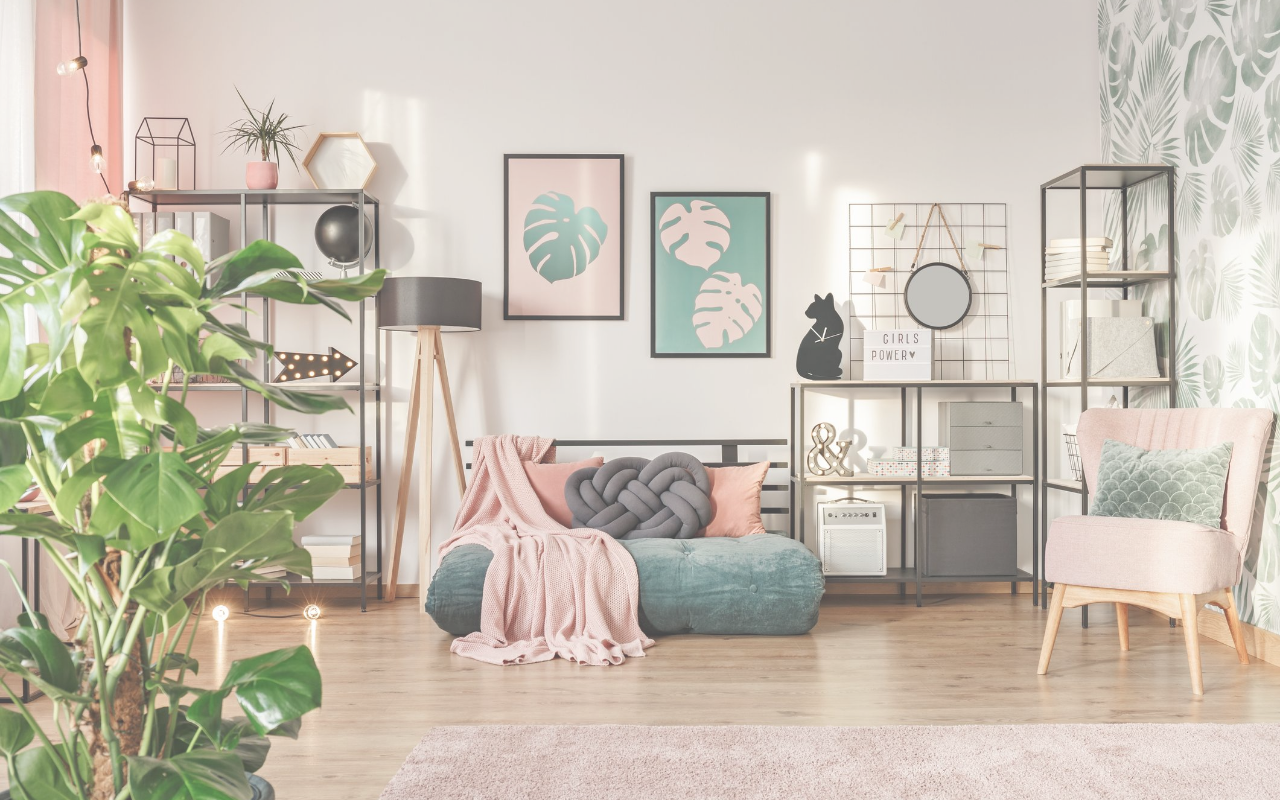
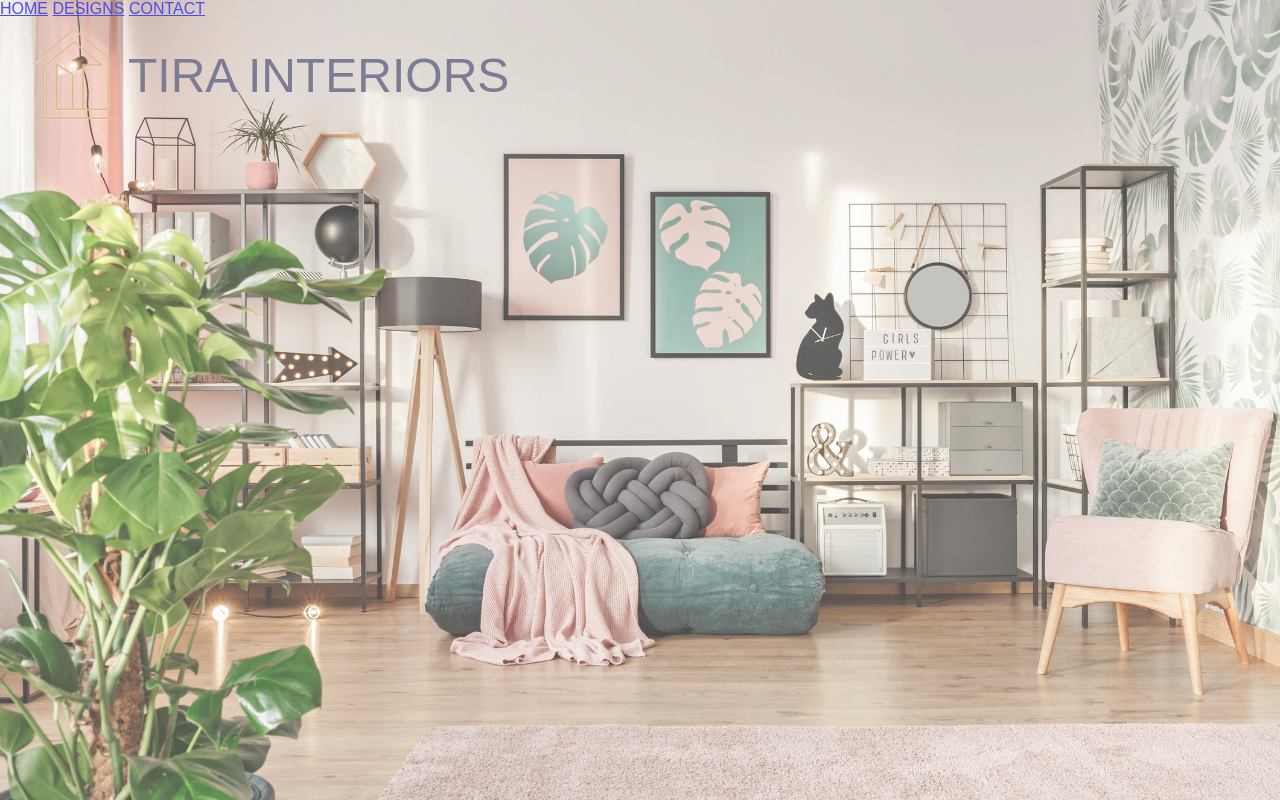
Before and after one commit to rpiranavini/TIRA-INTERIORS, a plain HTML site: page index.html in a window 1280 px wide. Drawn offline with Linux system fonts and the light colour scheme.

Commit message:
add heading and logo

```diff
--- a/index.html
+++ b/index.html
@@ -9,8 +9,18 @@
 
 </head>
 <body>
+
     <div class="banner">
+        <Header id="HOME">TIRA INTERIORS</Header>
         <div class="navbar">
+            <div class="logo">
+                <img id="logo"
+                    src="favicon.png" alt="company-logo">
+                </div>
+
+                <a href="#HOME">HOME</a>
+                <a href="#DESIGNS">DESIGNS</a>
+                <a href="#CONTACT">CONTACT</a>
 
         </div>
     </div>
--- a/style.css
+++ b/style.css
@@ -12,3 +12,18 @@
     height: 100vh;
     opacity: 0.7;
 }
+#logo {
+    position: absolute;
+    top: 3%;
+    left: 2%;
+    height: 100px;
+    width: 100px;
+}
+header{
+    font-size: 48px;
+   top: 6%;
+   left: 10%;
+position: absolute;
+    color:  #3a3c5feb;
+
+}
```
